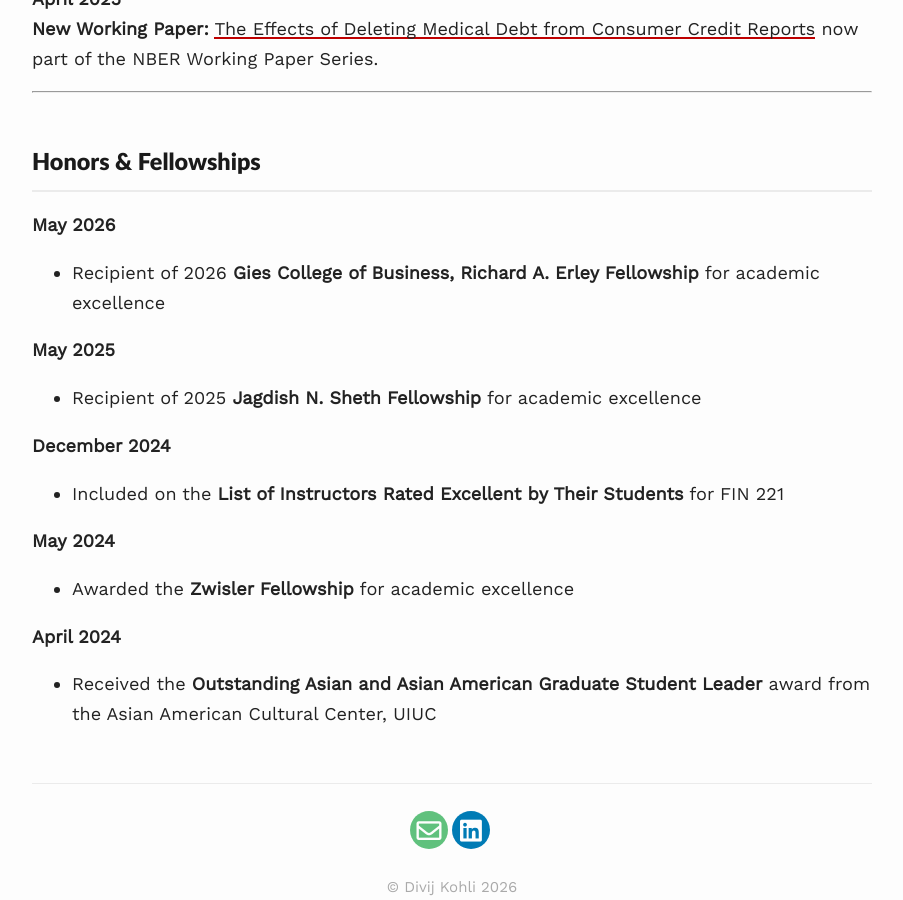
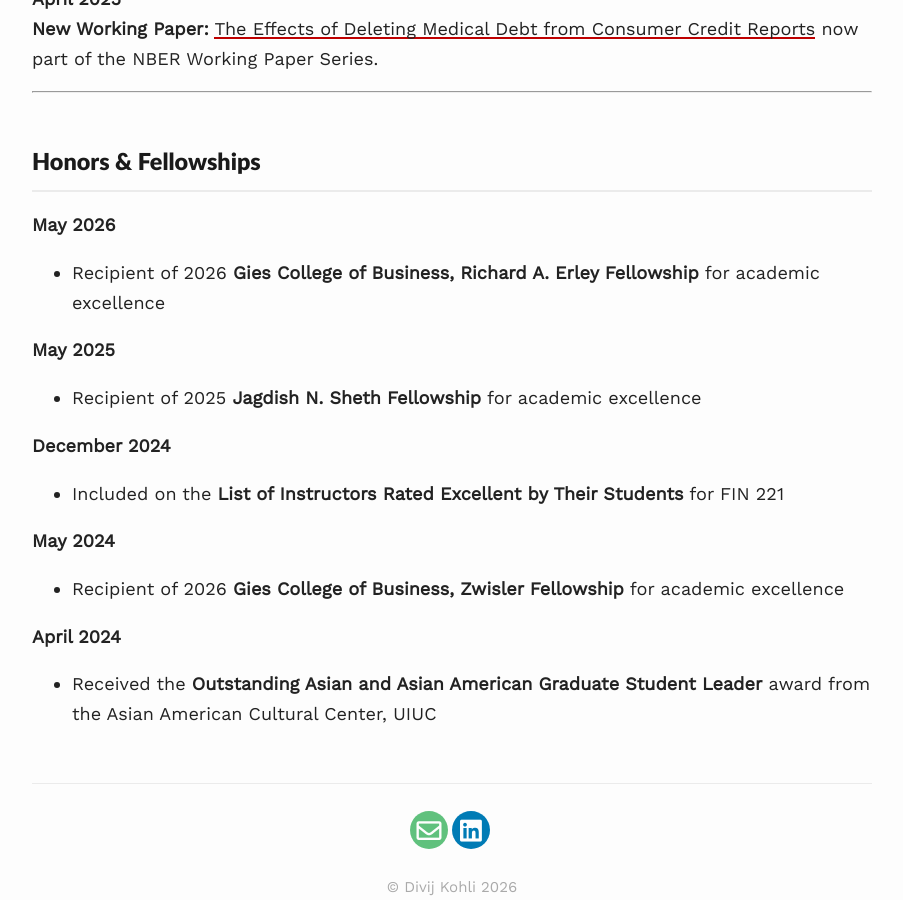
Before and after one commit to divijkohli/divijkohli.github.io, a Jekyll site: the page built from _pages/news.md, in a window 1280 px wide and 900 px high, scrolled down 1459 px. Shown: the whole window, without its empty margins (188-1091 px from the left). Built offline with Jekyll 4.4.1, drawn with Linux system fonts in a browser that asks for light colours; nearby versions of some CDN libraries.

Commit message:
Update Zwisler Fellowship description
Co-Authored-By: Claude Sonnet 4.6 <noreply@anthropic.com>

```diff
--- a/_pages/news.md
+++ b/_pages/news.md
@@ -83,7 +83,7 @@ permalink: /news/
 - Included on the **List of Instructors Rated Excellent by Their Students** for FIN 221
 
 **May 2024**
-- Awarded the **Zwisler Fellowship** for academic excellence
+- Recipient of 2026 **Gies College of Business, Zwisler Fellowship** for academic excellence
 
 **April 2024**
 - Received the **Outstanding Asian and Asian American Graduate Student Leader** award from the Asian American Cultural Center, UIUC
```
